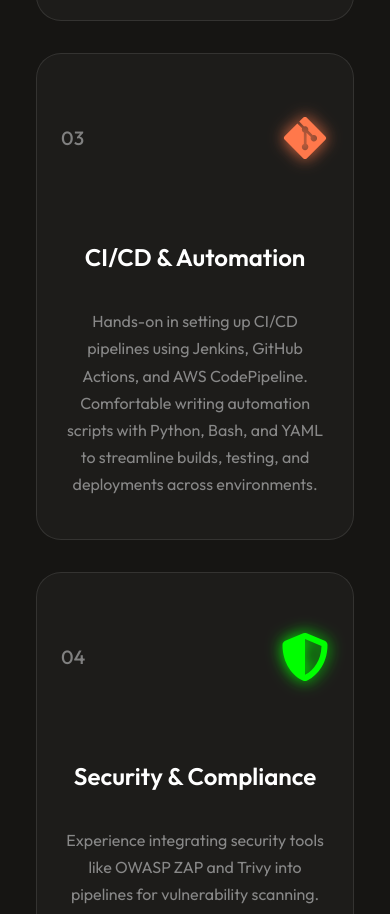
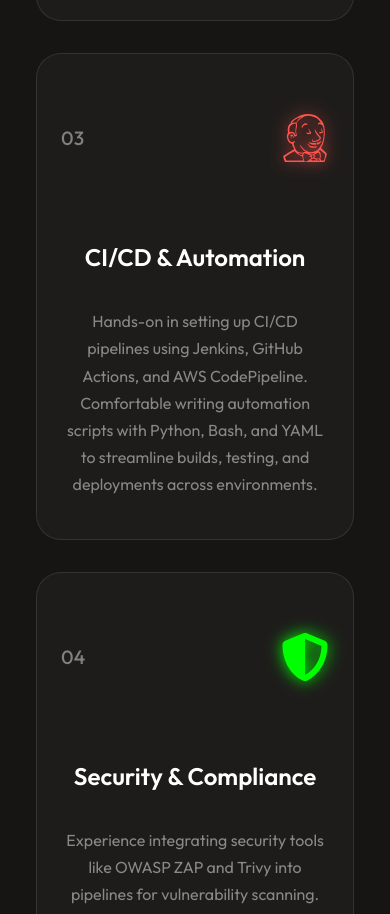
Before and after one commit to wahajahmad-cyber/Portfolio_Website, a React (Vite) app: page / in a window 390 px wide. Shown: the part 4246-5160 px from the top of the page. Built offline with nearby package versions, Linux system fonts and the light colour scheme; no server answers; a web font is replaced by a local one.

Commit message:
changed the card 3 icon

```diff
--- a/src/assets/services_data.js
+++ b/src/assets/services_data.js
@@ -1,4 +1,4 @@
-import { FaAws, FaDocker, FaGitAlt, FaShieldAlt, FaChartLine, FaLinux } from "react-icons/fa";
+import { FaAws, FaDocker, FaJenkins, FaShieldAlt, FaChartLine, FaLinux } from "react-icons/fa";
 
 const ServicesData = [
   {
@@ -17,7 +17,7 @@
     s_no: "03",
     s_name: "CI/CD & Automation",
     s_desc: "Hands-on in setting up CI/CD pipelines using Jenkins, GitHub Actions, and AWS CodePipeline. Comfortable writing automation scripts with Python, Bash, and YAML to streamline builds, testing, and deployments across environments.",
-    icon: FaGitAlt
+    icon: FaJenkins
   },
   {
     s_no: "04",
--- a/src/components/Skills/Skills.css
+++ b/src/components/Skills/Skills.css
@@ -112,10 +112,10 @@
     text-shadow: 0 0 15px #2496ED;
 }
 
-.skills-format:nth-child(3):hover .skill-icon { /* Git */
-    color: #F05032;
-    filter: drop-shadow(0 0 8px #F05032) brightness(1.2);
-    text-shadow: 0 0 15px #F05032;
+.skills-format:nth-child(3):hover .skill-icon { /* Jenkins */
+    color: #D33834;
+    filter: drop-shadow(0 0 8px #D33834) brightness(1.2);
+    text-shadow: 0 0 15px #D33834;
 }
 
 .skills-format:nth-child(4):hover .skill-icon {
@@ -255,11 +255,11 @@
         text-shadow: 0 0 15px #2496ED, 0 0 25px #2496ED;
     }
 
-    .skills-format:nth-child(3) .skill-icon { /* Git */
-        color: #F05032;
-        text-shadow: 0 0 12px #F05032;
-        filter: drop-shadow(0 0 8px #F05032) brightness(1.5);
-        text-shadow: 0 0 15px #F05032, 0 0 25px #F05032;
+    .skills-format:nth-child(3) .skill-icon { /* Jenkins */
+        color: #D33834;
+        text-shadow: 0 0 12px #D33834;
+        filter: drop-shadow(0 0 8px #D33834) brightness(1.5);
+        text-shadow: 0 0 15px #D33834, 0 0 25px #D33834;
     }
 
     .skills-format:nth-child(4) .skill-icon {
```
